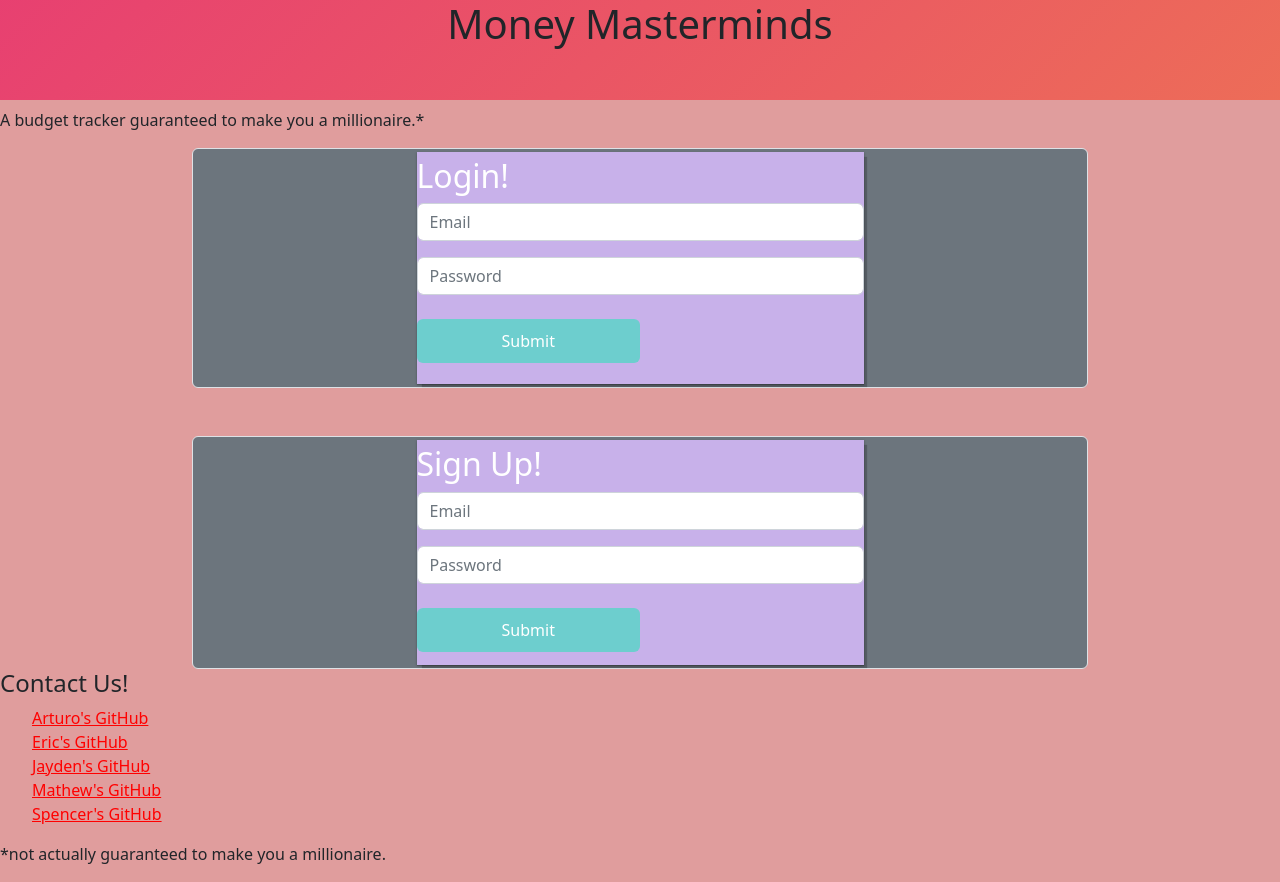
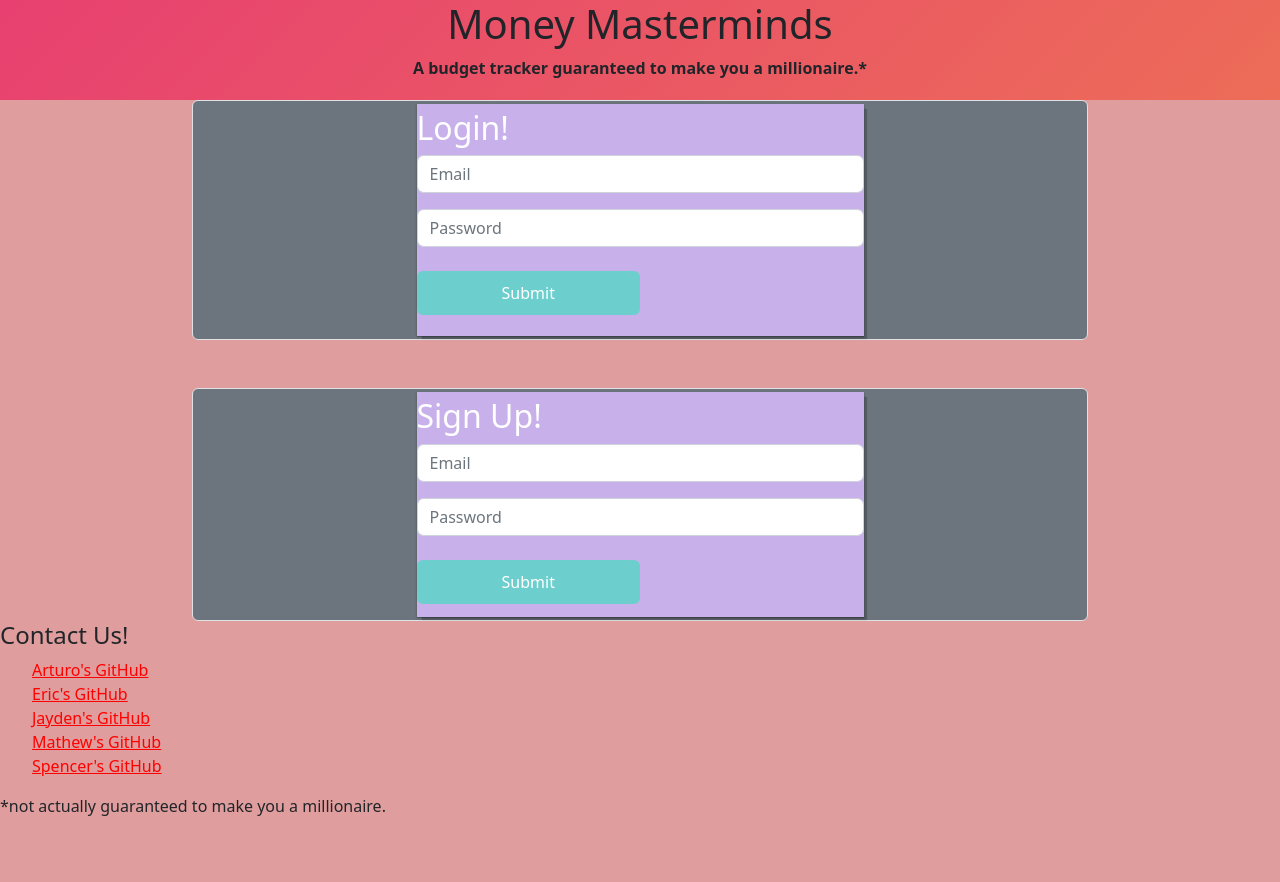
Before and after one commit to deafboi6/proj3, a React (Create React App) app in the folder client/: page / in a window 1280 px wide. After the commit the page ends 834 px from the top, so only its background shows below. Built offline with nearby package versions, Linux system fonts and the light colour scheme; the HTML template or start-up script is replaced by a standard one.

Commit message:
styling adjustment

```diff
--- a/client/src/App.js
+++ b/client/src/App.js
@@ -43,18 +43,22 @@ export default function App() {
         {Auth.loggedIn() ? (
             <div>
             <Header />
-            <div>
-                <PieChart />
-            </div>
-            <div>
+            <div className="row">
+            <div className="col">
                 <ExpenseForm />
                 <ExpenseList />
             </div>
-            <div>
+            <div className="col">
                 <IncomeForm />
                 <IncomeList />
             </div>
+            <div className="col">
+                <PieChart />
+            </div>
+            </div>
+            <div style={{float: "left", display: "block"}}>
             <Footer />
+            </div>
         </div>
         ) : (
             <div>
--- a/client/src/components/ExpenseForm/index.js
+++ b/client/src/components/ExpenseForm/index.js
@@ -1,6 +1,7 @@
 import React, { useState } from 'react';
 import { useMutation } from '@apollo/client';
 import "./expenseF.css";
+import 'bootstrap/dist/css/bootstrap.css';
 
 import { ADD_EXPENSE } from '../../utils/mutations';
 
@@ -58,7 +59,8 @@ const ExpenseForm = () => {
             className=""
             onSubmit={handleFormSubmit}
           >
-            <select id="expenseCategory" name="name" value={formState.name} onChange={handleSelect}>
+
+            <select id="expenseCategory" name="name" value={formState.name} onChange={handleSelect} style={{marginLeft: "12%"}}>
               <option disabled selected value="select">Choose category...</option>
               <option value="Housing">Housing</option>
               <option value="Groceries">Groceries</option>
@@ -69,7 +71,6 @@ const ExpenseForm = () => {
               <option value="Other">Other</option>
             </select>
             {/* <input name='name' placeholder='Expense Category' onChange={handleChange}/> */}
-            <div className="">
               <input
                 name="price"
                 placeholder="Expense price..."
@@ -78,7 +79,6 @@ const ExpenseForm = () => {
                 // style={{ lineHeight: '1.5', resize: 'vertical' }}
                 onChange={handleChange}
               />
-            </div>
 
             <div className="">
               <button className="" type="submit">
--- a/client/src/components/Footer/index.css
+++ b/client/src/components/Footer/index.css
@@ -14,3 +14,8 @@ li {
     display: flex;
     gap: 1.625%;
 }
+
+.logoutBtn {
+    float: left;
+    display: block;
+}
--- a/client/src/components/Footer/index.js
+++ b/client/src/components/Footer/index.js
@@ -1,8 +1,13 @@
 import React from 'react';
 import { Link } from 'react-router-dom';
 import './index.css';
+import Auth from "../../utils/auth";
 
 const Footer = () => {
+  const logout = (event) => {
+    event.preventDefault();
+    Auth.logout();
+  };
   return (
     <footer className="">
       <h4>Contact Us!</h4>
@@ -13,7 +18,17 @@ const Footer = () => {
         <li><Link to="https://github.com/Stingxming">Mathew's GitHub</Link></li>
         <li><Link to="https://github.com/Syre11">Spencer's GitHub</Link></li>
       </ul>
-
+      <div>
+          <>
+          {Auth.loggedIn() ? (
+            <button className="logoutBtn" onClick={logout}>
+            Logout
+          </button>
+          ) : (
+            <div></div>
+          )}
+          </>
+        </div>
       <p>*not actually guaranteed to make you a millionaire.</p>
     </footer>
   )
--- a/client/src/components/Header/index.css
+++ b/client/src/components/Header/index.css
@@ -1,4 +1,4 @@
-h1 {
+.headerClass {
     text-align: center;
     size-adjust: 15px;
     width: 100%;
@@ -6,6 +6,11 @@ h1 {
     background: linear-gradient(-45deg, #ee7752, #e73c73, #23a6d5, #23d5ab);
     background-size: 400% 400%;
     animation: gradient 15s ease infinite;
+}
+
+.headerP {
+    font-size: medium;
+    font-weight: bold;
 }
 
 @keyframes gradient {
--- a/client/src/components/Header/index.js
+++ b/client/src/components/Header/index.js
@@ -1,33 +1,13 @@
 import React from "react";
-import { format } from "date-fns";
-import Auth from "../../utils/auth";
 import './index.css';
 
 const Header = () => {
-  const logout = (event) => {
-    event.preventDefault();
-    Auth.logout();
-  };
   return (
     <header className="">
-      <div className="">
+      <div className="headerClass">
         <div>
-            <h1 className="">Money Masterminds</h1>
-          <p className="">
-            A budget tracker guaranteed to make you a millionaire.*
-          </p>
-          {/* <p> {format(new Date(), "do MMMM")} </p> */}
-        </div>
-        <div>
-          <>
-          {Auth.loggedIn() ? (
-            <button className="" onClick={logout}>
-            Logout
-          </button>
-          ) : (
-            <div></div>
-          )}
-          </>
+            <h1>Money Masterminds</h1>
+            <p className="headerP">A budget tracker guaranteed to make you a millionaire.*</p>
         </div>
       </div>
     </header>
--- a/client/src/components/IncomeForm/index.js
+++ b/client/src/components/IncomeForm/index.js
@@ -54,8 +54,7 @@ const IncomeForm = () => {
             className=""
             onSubmit={handleFormSubmit}
           >
-            <div className="">
-              <select id="month" name="month" value={formState.month} onChange={handleSelect}>
+              <select id="month" name="month" value={formState.month} onChange={handleSelect} style={{marginLeft: "17%"}}>
                 <option disabled selected value="select">Choose month...</option>
                 <option value="January">January</option>
                 <option value="February">February</option>
@@ -79,7 +78,6 @@ const IncomeForm = () => {
                 className=""
                 onChange={handleChange}
               />
-            </div>
             <div className="">
               <button className="" type="submit">
                 Add Income
--- a/client/src/utils/pieChart.js
+++ b/client/src/utils/pieChart.js
@@ -92,7 +92,7 @@ const PieChart = () => {
         }
     }
     return (
-        <div style={{width:'25%', height:"25%"}}>
+        <div>
             <Pie data={dataVals} options={options} />
         </div>
     );
```
